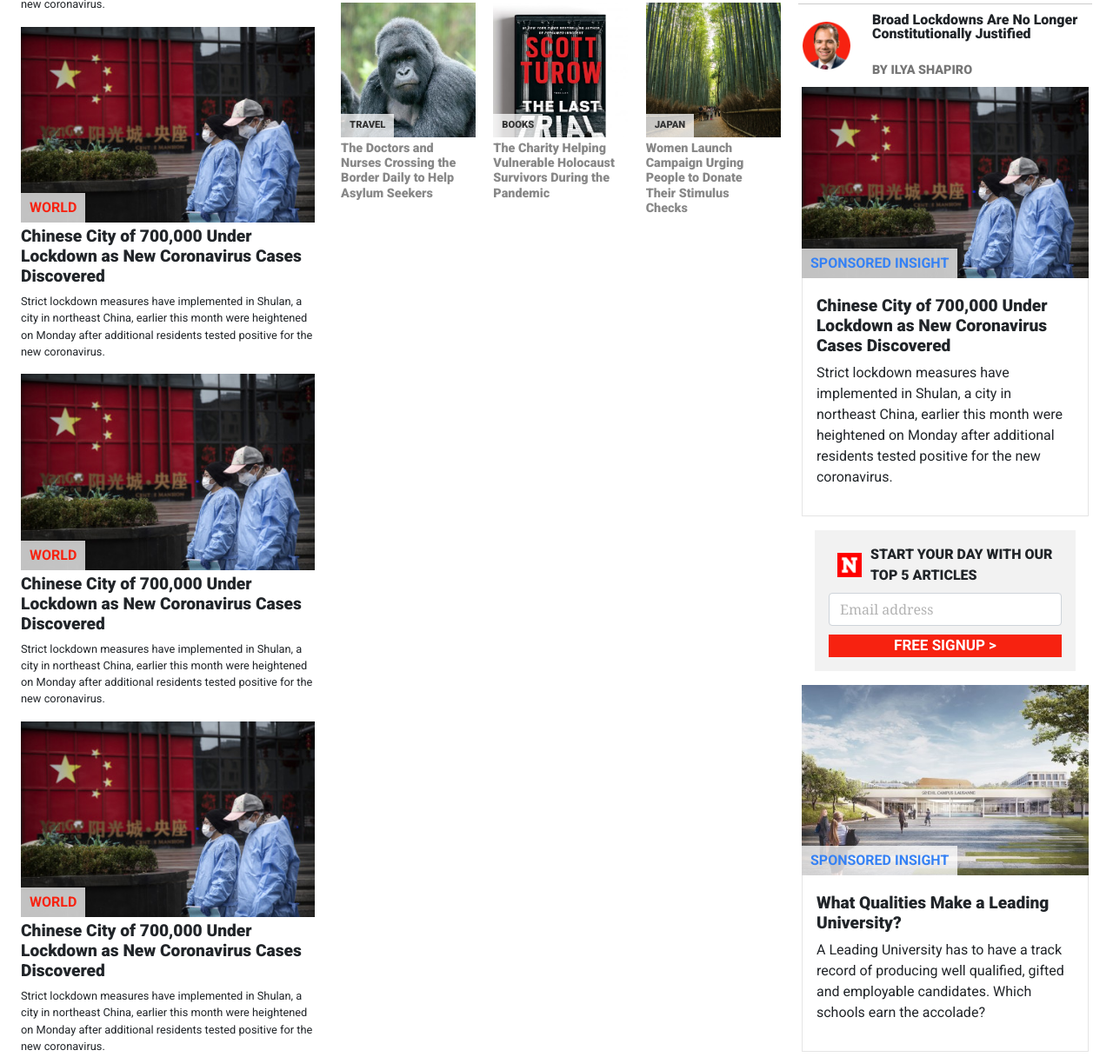
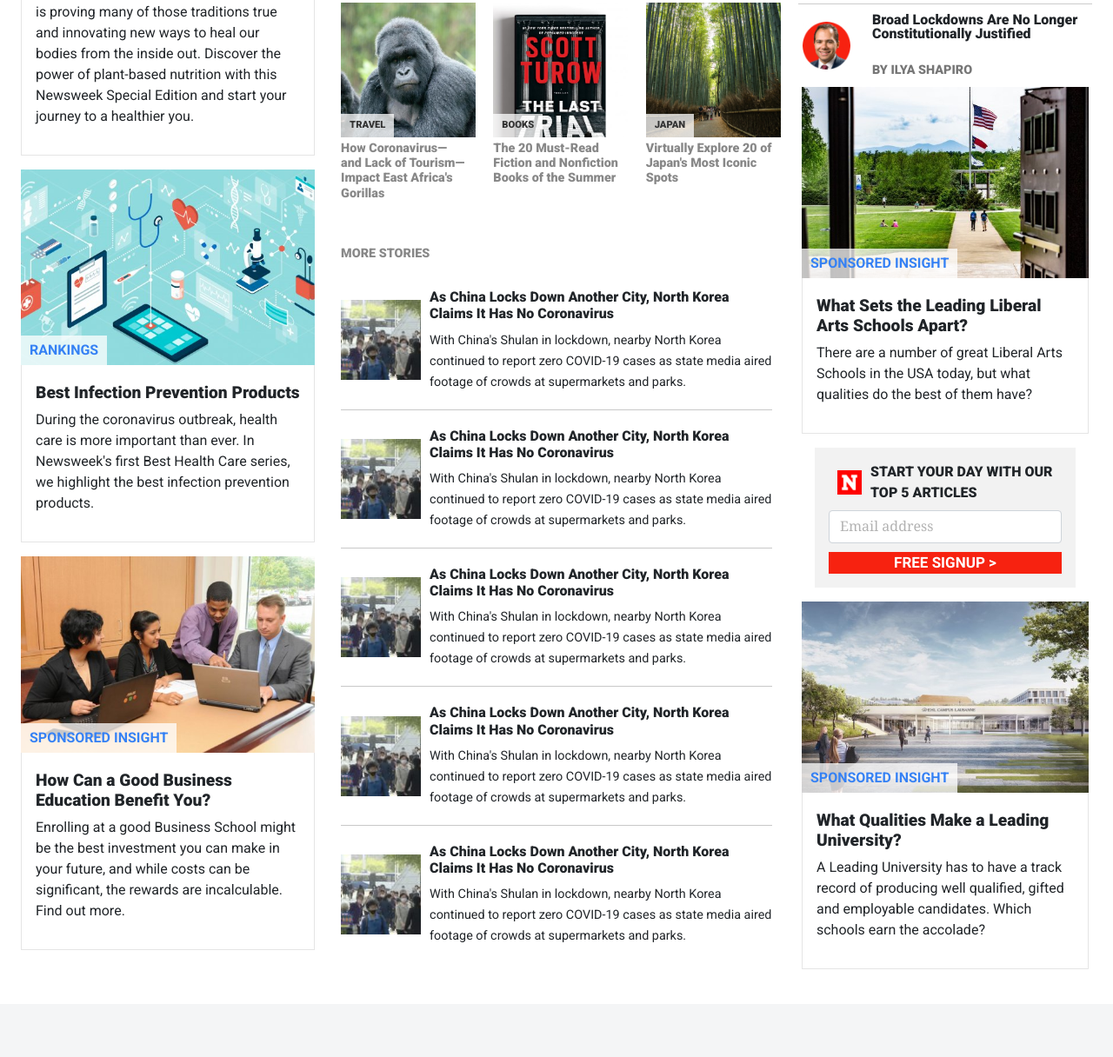
Before and after one commit to kaliberpoziomka/newsweek-bootstrap, a plain HTML site: page index.html in a window 1280 px wide. Shown: the part 982-2198 px from the top of the page at 87% size. After the commit the page ends 2137 px from the top, so only its background shows below. Drawn offline with nearby package versions, Linux system fonts and the light colour scheme.

Commit message:
finished upper layout

```diff
--- a/index.html
+++ b/index.html
@@ -108,66 +108,65 @@
                     were heightened on Monday after additional residents tested positive for the new coronavirus.
                   </p>
               </div>
-              <div class="single-content-left container col-12 px-0">
+
+
+
+
+              <!----------------------------------- SPONSORED INSIGHTS LEFT ------------------------------------>
+              <div class="sponsored-insight container col-12 px-0 my-3">
                 <div class="image-wrap">
-                  <img src="images/wuhan.jpg">
-                  <span>WORLD</span>
+                  <img src="images/sponsored-insight-right-3.jpg">
+                  <span>SPONSORED INSIGHT</span>
                 </div>
-                <h3 class="mt-1">Chinese City of 700,000 Under Lockdown as New Coronavirus Cases Discovered</h3>
+                <div class="sponsored-insight-text-frame conteiner p-3">
+                  <h3 class="mt-1">
+                    Newsweek Special Edition: Food as Medicine
+                  </h3>
                   <p>
-                    Strict lockdown measures have implemented in Shulan, a city in northeast China, earlier this month
-                    were heightened on Monday after additional residents tested positive for the new coronavirus.
+                    Humans have been using natural remedies like spices
+                     and herbs to heal common ailments for centuries.
+                      Now food science is proving many of those traditions
+                       true and innovating new ways to heal our bodies from the inside out.
+                       Discover the power of plant-based nutrition with this Newsweek Special
+                       Edition and start your journey to a healthier you.
                   </p>
-              </div>
-              <div class="single-content-left container col-12 px-0">
-                <div class="image-wrap">
-                  <img src="images/wuhan.jpg">
-                  <span>WORLD</span>
-                </div>
-                <h3 class="mt-1">Chinese City of 700,000 Under Lockdown as New Coronavirus Cases Discovered</h3>
-                  <p>
-                    Strict lockdown measures have implemented in Shulan, a city in northeast China, earlier this month
-                    were heightened on Monday after additional residents tested positive for the new coronavirus.
-                  </p>
-              </div>
-              <div class="single-content-left container col-12 px-0">
-                <div class="image-wrap">
-                  <img src="images/wuhan.jpg">
-                  <span>WORLD</span>
-                </div>
-                <h3 class="mt-1">Chinese City of 700,000 Under Lockdown as New Coronavirus Cases Discovered</h3>
-                  <p>
-                    Strict lockdown measures have implemented in Shulan, a city in northeast China, earlier this month
-                    were heightened on Monday after additional residents tested positive for the new coronavirus.
-                  </p>
-              </div>
-              <div class="single-content-left container col-12 px-0">
-                <div class="image-wrap">
-                  <img src="images/wuhan.jpg">
-                  <span>WORLD</span>
-                </div>
-                <h3 class="mt-1">Chinese City of 700,000 Under Lockdown as New Coronavirus Cases Discovered</h3>
-                  <p>
-                    Strict lockdown measures have implemented in Shulan, a city in northeast China, earlier this month
-                    were heightened on Monday after additional residents tested positive for the new coronavirus.
-                  </p>
-              </div>
-              <!----------------------------------- SPONSORED INSIGHTS LEFT ------------------------------------>
-              <div class="sponsored-insight-left-order-group">
-                <div class="sponsored-insight container col-12 px-0">
-                  <div class="image-wrap">
-                    <img src="images/wuhan.jpg">
-                    <span>SPONSORED INSIGHT</span>
-                  </div>
-                  <div class="sponsored-insight-text-frame conteiner p-3">
-                    <h3 class="mt-1">Chinese City of 700,000 Under Lockdown as New Coronavirus Cases Discovered</h3>
-                    <p>
-                      Strict lockdown measures have implemented in Shulan, a city in northeast China, earlier this month
-                      were heightened on Monday after additional residents tested positive for the new coronavirus.
-                    </p>
-                  </div>
                 </div>
               </div>
+
+              <div class="sponsored-insight container col-12 px-0 my-3">
+                <div class="image-wrap">
+                  <img src="images/sponsored-insight-right-4.jpg">
+                  <span>RANKINGS</span>
+                </div>
+                <div class="sponsored-insight-text-frame conteiner p-3">
+                  <h3 class="mt-1">
+                    Best Infection Prevention Products
+                  </h3>
+                  <p>
+                    During the coronavirus outbreak, health care is more important than ever. In Newsweek's first Best Health Care series, we highlight the best infection prevention products.
+                  </p>
+                </div>
+              </div>
+
+              <div class="sponsored-insight container col-12 px-0 my-3">
+                <div class="image-wrap">
+                  <img src="images/sponsored-insight-right-2.jpg">
+                  <span>SPONSORED INSIGHT</span>
+                </div>
+                <div class="sponsored-insight-text-frame conteiner p-3">
+                  <h3 class="mt-1">
+                    How Can a Good Business Education Benefit You?
+                  </h3>
+                  <p>
+                    Enrolling at a good Business School might be the best
+                    investment you can make in your future, and while costs can be
+                    significant, the rewards are incalculable. Find out more.
+                  </p>
+                </div>
+              </div>
+
+
+
             </div>
             <!----------------------------------------------- END COL LEFT ------------------------------------->
 
@@ -230,23 +229,86 @@
                       <div class="heroes-images culture-image-1"></div>
                       <span>TRAVEL</span>
                     </div>
-                    <h3 class="mt-1">The Doctors and Nurses Crossing the Border Daily to Help Asylum Seekers</h3>
+                    <h3 class="mt-1">How Coronavirus—and Lack of Tourism—Impact East Africa's Gorillas</h3>
                   </div>
                   <div class="container col-4">
                     <div class="image-wrap">
                       <div class="heroes-images culture-image-2"></div>
                       <span>BOOKS</span>
                     </div>
-                    <h3 class="mt-1">The Charity Helping Vulnerable Holocaust Survivors During the Pandemic</h3>
+                    <h3 class="mt-1">The 20 Must-Read Fiction and Nonfiction Books of the Summer</h3>
                   </div>
                   <div class="container col-4">
                     <div class="image-wrap">
                       <div class="heroes-images culture-image-3"></div>
                       <span>JAPAN</span>
                     </div>
-                    <h3 class="mt-1">Women Launch Campaign Urging People to Donate Their Stimulus Checks </h3>
+                    <h3 class="mt-1">Virtually Explore 20 of Japan's Most Iconic Spots </h3>
                   </div>
                 </div>
+              </div>
+
+              <!---------------------------------- MORE STORIES ------------------------------------------>
+              <div class="more-stories container my-4 px-0">
+
+                <h5 class="card-title text-uppercase">more stories</h5>
+
+                  <div class="more-stories-wrap d-flex align-items-center container px-0 col-12">
+                    <div class="more-stories-photo"></div>
+                    <div class="more-stories-text container px-0">
+                      <h4>As China Locks Down Another City, North Korea Claims It Has No Coronavirus</h4>
+                      <span>
+                        With China's Shulan in lockdown, nearby North Korea continued to report zero COVID-19
+                        cases as state media aired footage of crowds at supermarkets and parks.
+                      </span>
+                    </div>
+                  </div>
+
+                  <div class="more-stories-wrap d-flex align-items-center container px-0 col-12">
+                    <div class="more-stories-photo"></div>
+                    <div class="more-stories-text container px-0">
+                      <h4>As China Locks Down Another City, North Korea Claims It Has No Coronavirus</h4>
+                      <span>
+                        With China's Shulan in lockdown, nearby North Korea continued to report zero COVID-19
+                        cases as state media aired footage of crowds at supermarkets and parks.
+                      </span>
+                    </div>
+                  </div>
+
+                  <div class="more-stories-wrap d-flex align-items-center container px-0 col-12">
+                    <div class="more-stories-photo"></div>
+                    <div class="more-stories-text container px-0">
+                      <h4>As China Locks Down Another City, North Korea Claims It Has No Coronavirus</h4>
+                      <span>
+                        With China's Shulan in lockdown, nearby North Korea continued to report zero COVID-19
+                        cases as state media aired footage of crowds at supermarkets and parks.
+                      </span>
+                    </div>
+                  </div>
+
+                  <div class="more-stories-wrap d-flex align-items-center container px-0 col-12">
+                    <div class="more-stories-photo"></div>
+                    <div class="more-stories-text container px-0">
+                      <h4>As China Locks Down Another City, North Korea Claims It Has No Coronavirus</h4>
+                      <span>
+                        With China's Shulan in lockdown, nearby North Korea continued to report zero COVID-19
+                        cases as state media aired footage of crowds at supermarkets and parks.
+                      </span>
+                    </div>
+                  </div>
+
+                  <div class="more-stories-wrap-last more-stories-wrap d-flex align-items-center container px-0 col-12">
+                    <div class="more-stories-photo"></div>
+                    <div class="more-stories-text container px-0">
+                      <h4>As China Locks Down Another City, North Korea Claims It Has No Coronavirus</h4>
+                      <span>
+                        With China's Shulan in lockdown, nearby North Korea continued to report zero COVID-19
+                        cases as state media aired footage of crowds at supermarkets and parks.
+                      </span>
+                    </div>
+                  </div>
+
+
               </div>
 
 
@@ -343,14 +405,13 @@
                 <div class="sponsored-insights-right-order-group">
                   <div class="sponsored-insight container col-12 px-0">
                     <div class="image-wrap">
-                      <img src="images/wuhan.jpg">
+                      <img src="images/sponsored-insight-right-0.jpg">
                       <span>SPONSORED INSIGHT</span>
                     </div>
                     <div class="sponsored-insight-text-frame conteiner p-3">
-                      <h3 class="mt-1">Chinese City of 700,000 Under Lockdown as New Coronavirus Cases Discovered</h3>
+                      <h3 class="mt-1">What Sets the Leading Liberal Arts Schools Apart?</h3>
                       <p>
-                        Strict lockdown measures have implemented in Shulan, a city in northeast China, earlier this month
-                        were heightened on Monday after additional residents tested positive for the new coronavirus.
+                        There are a number of great Liberal Arts Schools in the USA today, but what qualities do the best of them have?
                       </p>
                     </div>
                   </div>
@@ -384,57 +445,9 @@
                     </div>
                   </div>
 
-                  <div class="sponsored-insight container col-12 px-0 my-3">
-                    <div class="image-wrap">
-                      <img src="images/sponsored-insight-right-2.jpg">
-                      <span>SPONSORED INSIGHT</span>
-                    </div>
-                    <div class="sponsored-insight-text-frame conteiner p-3">
-                      <h3 class="mt-1">
-                        How Can a Good Business Education Benefit You?
-                      </h3>
-                      <p>
-                        Enrolling at a good Business School might be the best
-                        investment you can make in your future, and while costs can be
-                        significant, the rewards are incalculable. Find out more.
-                      </p>
-                    </div>
-                  </div>
 
-                  <div class="sponsored-insight container col-12 px-0 my-3">
-                    <div class="image-wrap">
-                      <img src="images/sponsored-insight-right-3.jpg">
-                      <span>SPONSORED INSIGHT</span>
-                    </div>
-                    <div class="sponsored-insight-text-frame conteiner p-3">
-                      <h3 class="mt-1">
-                        Newsweek Special Edition: Food as Medicine
-                      </h3>
-                      <p>
-                        Humans have been using natural remedies like spices
-                         and herbs to heal common ailments for centuries.
-                          Now food science is proving many of those traditions
-                           true and innovating new ways to heal our bodies from the inside out.
-                           Discover the power of plant-based nutrition with this Newsweek Special
-                           Edition and start your journey to a healthier you.
-                      </p>
-                    </div>
-                  </div>
 
-                  <div class="sponsored-insight container col-12 px-0 my-3">
-                    <div class="image-wrap">
-                      <img src="images/sponsored-insight-right-4.jpg">
-                      <span>RANKINGS</span>
-                    </div>
-                    <div class="sponsored-insight-text-frame conteiner p-3">
-                      <h3 class="mt-1">
-                        Best Infection Prevention Products
-                      </h3>
-                      <p>
-                        During the coronavirus outbreak, health care is more important than ever. In Newsweek's first Best Health Care series, we highlight the best infection prevention products.
-                      </p>
-                    </div>
-                  </div>
+
                 </div>
 
 
--- a/styles/_center-column.sass
+++ b/styles/_center-column.sass
@@ -35,3 +35,41 @@
 
 .culture-image-3
     background-image: url(../images/japan.png)
+
+.more-stories
+    height: 140px
+    width: 100%
+    padding: 20px 0
+
+    h4
+        font-size: 1rem
+        font-weight: 800
+        font-family: "Roboto", Arial, Helvetica, sans-serif
+
+        &:hover
+            text-decoration: underline
+            text-decoration-color: $red
+            cursor: pointer
+
+    span
+        font-size: .9rem
+        font-family: "Roboto", Arial, Helvetica, sans-serif
+        line-height: .5rem
+
+
+.more-stories-wrap
+    border-bottom: 1px solid #9999998a
+    padding: 20px 0
+
+.more-stories-wrap-last
+    border-bottom: 0
+
+
+.more-stories-photo
+    height: 92px
+    min-width: 92px
+    background-image: url(../images/more-stories-1.jpg)
+    background-repeat: no-repeat
+    background-position: center center
+    background-size: cover
+    margin-right: 10px
```
Also changed, not shown: images/more-stories-1.jpg (added), images/sponsored-insight-right-0.jpg (added), styles/style.css, 1 other file.
